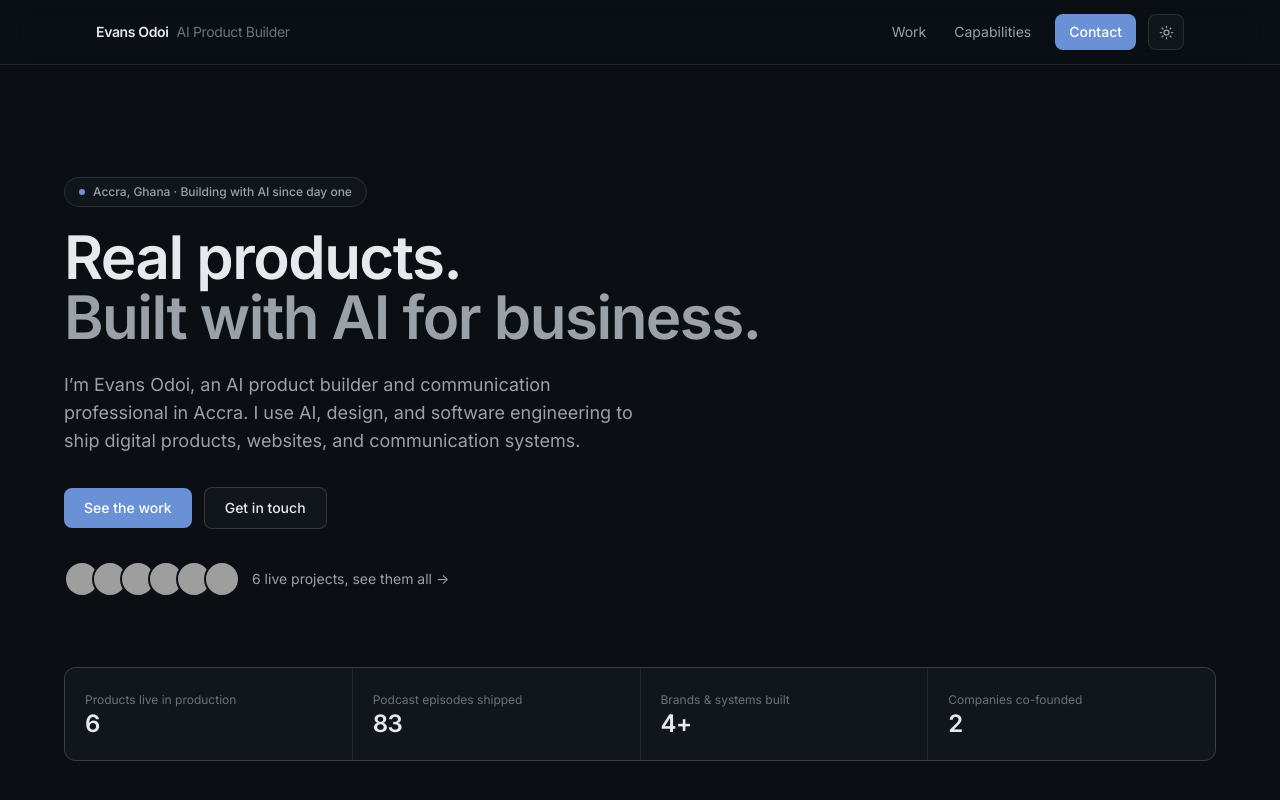
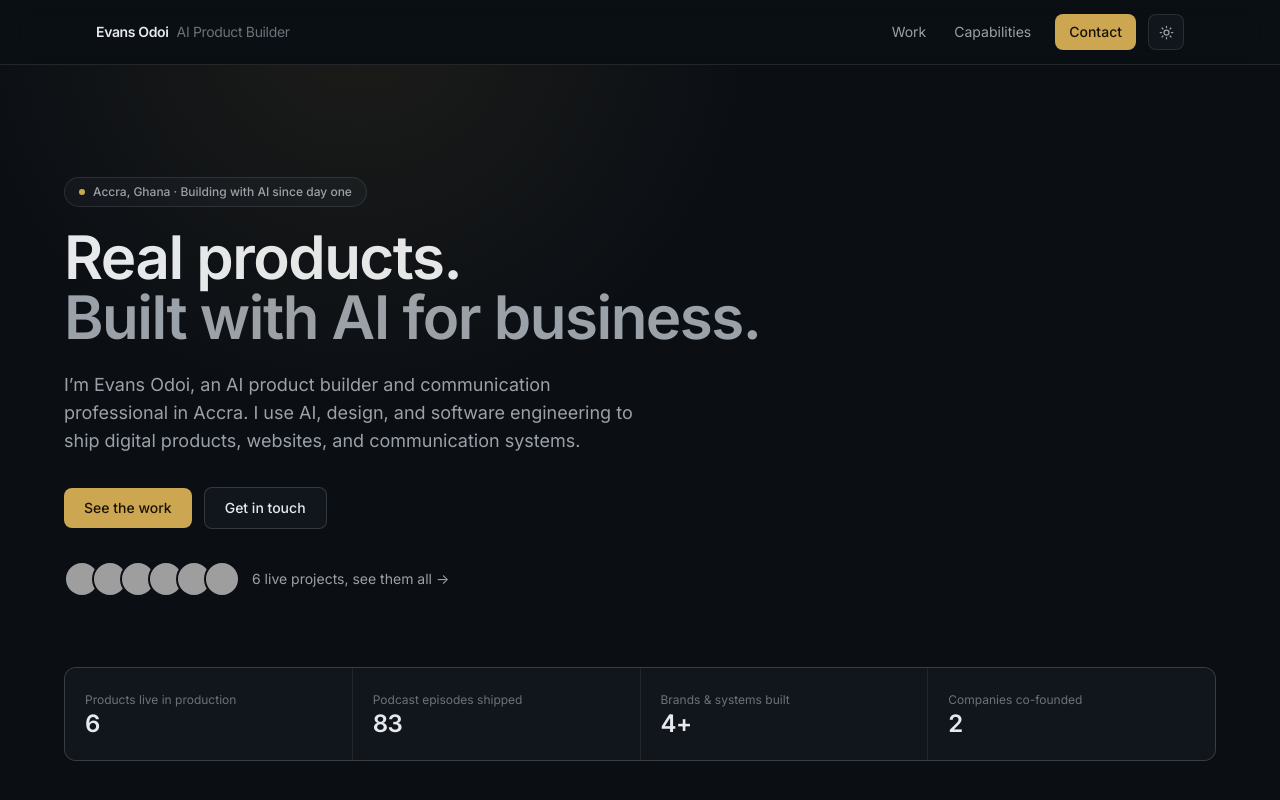
Before and after one commit to fiifikhoruz/evans-odoi-portfolio, a React (Vite) app: page / in a window 1280 px wide. Shown: the top 800 px of the page. Built offline with nearby package versions, Linux system fonts and the light colour scheme; grey boxes are pictures that could not be loaded.

Commit message:
Gold accent system with hero ambience

```diff
--- a/src/App.jsx
+++ b/src/App.jsx
@@ -28,7 +28,7 @@ export default function App() {
     <>
       <a
         href="#work"
-        className="sr-only focus:not-sr-only focus:absolute focus:left-4 focus:top-4 focus:z-[60] focus:rounded-lg focus:bg-accent focus:px-4 focus:py-2 focus:text-sm focus:text-white"
+        className="sr-only focus:not-sr-only focus:absolute focus:left-4 focus:top-4 focus:z-[60] focus:rounded-lg focus:bg-accent focus:px-4 focus:py-2 focus:text-sm focus:text-onaccent"
       >
         Skip to content
       </a>
--- a/src/components/layout/Footer.jsx
+++ b/src/components/layout/Footer.jsx
@@ -15,7 +15,7 @@ export default function Footer() {
           <div className="mt-8 flex flex-wrap items-center justify-center gap-3">
             <a
               href="mailto:odoifiifi@gmail.com"
-              className="rounded-lg bg-accent px-5 py-2.5 text-sm font-medium text-white transition-opacity hover:opacity-90"
+              className="rounded-lg bg-accent px-5 py-2.5 text-sm font-medium text-onaccent transition-opacity hover:opacity-90"
             >
               odoifiifi@gmail.com
             </a>
--- a/src/components/layout/Navbar.jsx
+++ b/src/components/layout/Navbar.jsx
@@ -51,7 +51,7 @@ export default function Navbar({ theme, toggle }) {
           ))}
           <a
             href="#contact"
-            className="ml-2 rounded-lg bg-accent px-3.5 py-2 text-sm font-medium text-white transition-opacity hover:opacity-90"
+            className="ml-2 rounded-lg bg-accent px-3.5 py-2 text-sm font-medium text-onaccent transition-opacity hover:opacity-90"
           >
             Contact
           </a>
--- a/src/components/sections/Hero.jsx
+++ b/src/components/sections/Hero.jsx
@@ -10,7 +10,11 @@ const proof = [
 
 export default function Hero() {
   return (
-    <section id="top" className="px-5 pb-20 pt-20 sm:px-8 sm:pt-28">
+    <section id="top" className="relative overflow-hidden px-5 pb-20 pt-20 sm:px-8 sm:pt-28">
+      <div
+        aria-hidden="true"
+        className="pointer-events-none absolute inset-x-0 top-0 h-[440px] bg-[radial-gradient(640px_circle_at_28%_-12%,rgb(var(--c-accent)/0.09),transparent_62%)]"
+      />
       <div className="mx-auto max-w-content">
         <Reveal>
           <p className="mb-5 inline-flex items-center gap-2 rounded-full border border-line/10 bg-surface px-3.5 py-1.5 text-xs font-medium text-muted theme-smooth">
@@ -36,7 +40,7 @@ export default function Hero() {
           <div className="mt-8 flex flex-wrap items-center gap-3">
             <a
               href="#work"
-              className="rounded-lg bg-accent px-5 py-2.5 text-sm font-medium text-white transition-opacity hover:opacity-90"
+              className="rounded-lg bg-accent px-5 py-2.5 text-sm font-medium text-onaccent transition-opacity hover:opacity-90"
             >
               See the work
             </a>
--- a/src/components/sections/ProjectPanel.jsx
+++ b/src/components/sections/ProjectPanel.jsx
@@ -152,7 +152,7 @@ export default function ProjectPanel({ projects, index, onClose, onNav }) {
               href={p.url}
               target="_blank"
               rel="noreferrer"
-              className="inline-flex items-center gap-1.5 rounded-lg bg-accent px-4 py-2 text-sm font-medium text-white transition-opacity duration-150 hover:opacity-90"
+              className="inline-flex items-center gap-1.5 rounded-lg bg-accent px-4 py-2 text-sm font-medium text-onaccent transition-opacity duration-150 hover:opacity-90"
             >
               Visit live site
               <svg width="12" height="12" viewBox="0 0 24 24" fill="none" stroke="currentColor" strokeWidth="2" strokeLinecap="round" strokeLinejoin="round" aria-hidden="true"><path d="M7 17 17 7M8 7h9v9" /></svg>
--- a/src/index.css
+++ b/src/index.css
@@ -13,8 +13,9 @@
   --c-ink: 24 26 30;        /* near-black, not pure */
   --c-muted: 90 97 107;
   --c-faint: 138 145 155;
-  --c-accent: 59 108 189;   /* muted electric blue */
+  --c-accent: 154 116 40;   /* muted gold, dark enough for light mode */
   --c-line: 22 25 29;       /* used at low alpha */
+  --c-onaccent: 24 18 6;    /* near-black text on gold */
 }
 
 .dark {
@@ -25,8 +26,9 @@
   --c-ink: 231 233 236;     /* soft off-white */
   --c-muted: 155 161 169;
   --c-faint: 108 114 122;
-  --c-accent: 106 145 214;  /* muted electric blue */
+  --c-accent: 205 166 82;   /* muted gold */
   --c-line: 255 255 255;    /* used at low alpha */
+  --c-onaccent: 24 18 6;    /* near-black text on gold */
 }
 
 
--- a/tailwind.config.js
+++ b/tailwind.config.js
@@ -12,6 +12,7 @@ export default {
         muted: 'rgb(var(--c-muted) / <alpha-value>)',
         faint: 'rgb(var(--c-faint) / <alpha-value>)',
         accent: 'rgb(var(--c-accent) / <alpha-value>)',
+        onaccent: 'rgb(var(--c-onaccent) / <alpha-value>)',
         line: 'rgb(var(--c-line) / <alpha-value>)',
       },
       fontFamily: {
```
